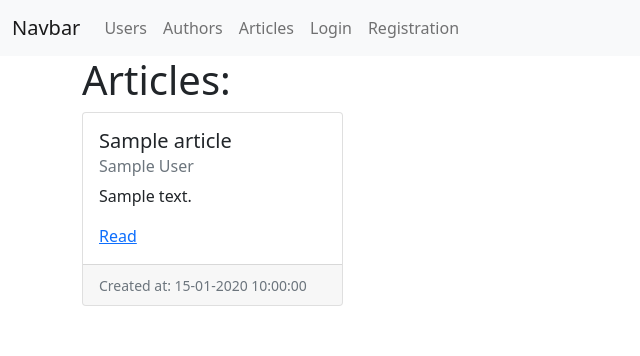
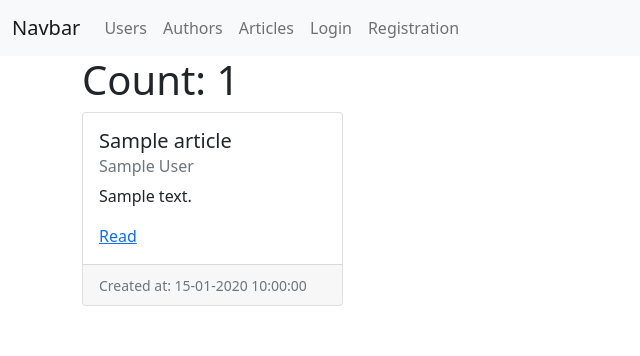
Before and after one commit to alexkifor/GB-flask, a Flask app: template blog/templates/articles/list.html in a window 1280 px wide. Shown: the top 356 px of the page, without its empty margins (0-640 px from the left). Run offline with Flask 2, Linux system fonts and the light colour scheme; tables that the repository leaves empty hold one stand-in row (values such as "Sample post"); the template is opened without the code that fills it: values that come from a table or form of the project are taken from there, most other values are stand-ins (such as "Sample title", 1, 10 or a date in 2020); parts of the project's set-up code (start-up, migrations or seed data) failed here and were passed over; some libraries are stand-ins or nearby versions.

Commit message:
change article/views

```diff
--- a/blog/article/views.py
+++ b/blog/article/views.py
@@ -21,7 +21,7 @@ def article_list():
     return render_template(
         'articles/list.html',
         articles=articles,
-        # count_articles=count_articles['count'],
+        count_articles=count_articles['count'],
      )
 
 
--- a/blog/templates/articles/list.html
+++ b/blog/templates/articles/list.html
@@ -7,7 +7,7 @@
 
 {% block body %}
     <div class="row">
-        <h1>Articles:</h1>
+        <h1>Count: {{ count_articles }}</h1>
     </div>
     <div class="row row-cols-1 row-cols-md-4 g-4">
         {% for article in articles %}
```
